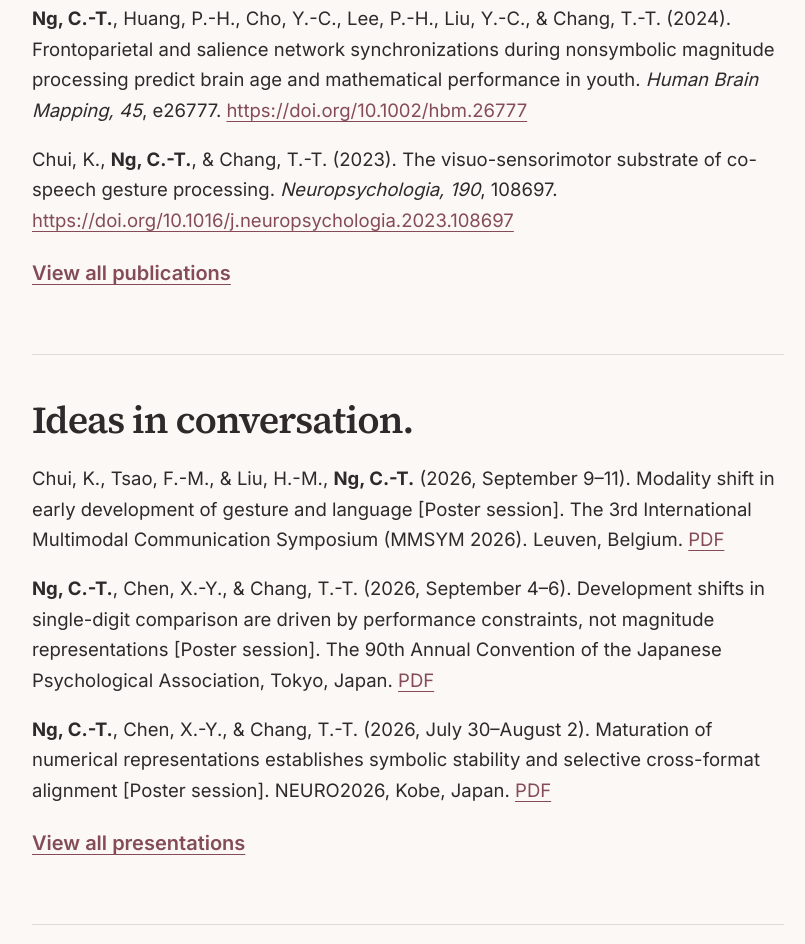
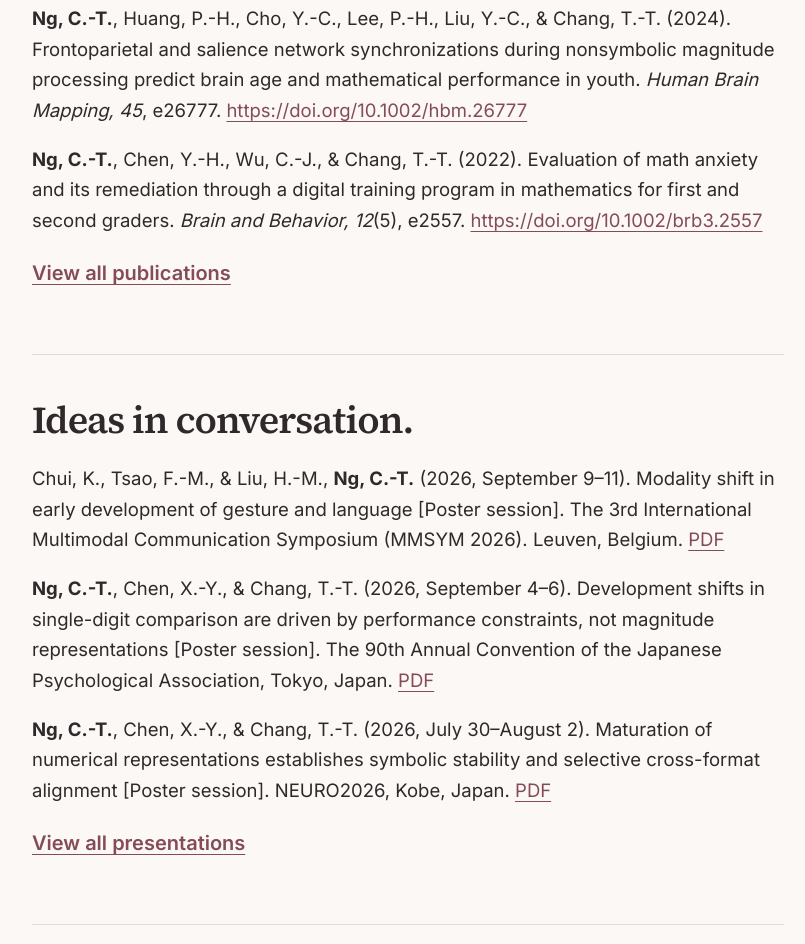
Before and after one commit to chantatng/chantatng.github.io, a plain HTML site: page index.html in a window 1280 px wide. Shown: the part 1522-2466 px from the top of the page, without its empty margins (232-1037 px from the left). Drawn offline with Linux system fonts and the light colour scheme.

Commit message:
Feature math anxiety study on homepage

```diff
--- a/index.html
+++ b/index.html
@@ -52,7 +52,7 @@
   <li>Chui, K., Liu, H.-M., Tsao, F.-M., &amp; <strong>Ng, C.-T.</strong> (2026). Do gestures compensate for language deficiency in interactional discourse? <cite>Chinese Language and Discourse, 17</cite>(2), 308-337. <span class="record-links"><a href="https://doi.org/10.1075/cld.00058.chu" target="_blank" rel="noopener noreferrer">https://doi.org/10.1075/cld.00058.chu</a></span></li>
   <li><strong>Ng, C.-T.</strong>*, Chen, X.-Y.*, &amp; Chang, T.-T. (2025). Distinct behavioural and brain response profiles between arithmetic word problem solving and sentence comprehension in third and fourth graders. <cite>European Journal of Neuroscience, 61</cite>(2), e70003. <span class="record-links"><a href="https://doi.org/10.1111/ejn.70003" target="_blank" rel="noopener noreferrer">https://doi.org/10.1111/ejn.70003</a></span><span class="record-note">*These authors contributed equally to this work.</span></li>
   <li><strong>Ng, C.-T.</strong>, Huang, P.-H., Cho, Y.-C., Lee, P.-H., Liu, Y.-C., &amp; Chang, T.-T. (2024). Frontoparietal and salience network synchronizations during nonsymbolic magnitude processing predict brain age and mathematical performance in youth. <cite>Human Brain Mapping, 45</cite>, e26777. <span class="record-links"><a href="https://doi.org/10.1002/hbm.26777" target="_blank" rel="noopener noreferrer">https://doi.org/10.1002/hbm.26777</a></span></li>
-  <li>Chui, K., <strong>Ng, C.-T.</strong>, &amp; Chang, T.-T. (2023). The visuo-sensorimotor substrate of co-speech gesture processing. <cite>Neuropsychologia, 190</cite>, 108697. <span class="record-links"><a href="https://doi.org/10.1016/j.neuropsychologia.2023.108697" target="_blank" rel="noopener noreferrer">https://doi.org/10.1016/j.neuropsychologia.2023.108697</a></span></li>
+  <li><strong>Ng, C.-T.</strong>, Chen, Y.-H., Wu, C.-J., &amp; Chang, T.-T. (2022). Evaluation of math anxiety and its remediation through a digital training program in mathematics for first and second graders. <cite>Brain and Behavior, 12</cite>(5), e2557. <span class="record-links"><a href="https://doi.org/10.1002/brb3.2557" target="_blank" rel="noopener noreferrer">https://doi.org/10.1002/brb3.2557</a></span></li>
 </ul>
       <p class="section-link"><a href="publications.html">View all publications</a></p>
     </section>
```
